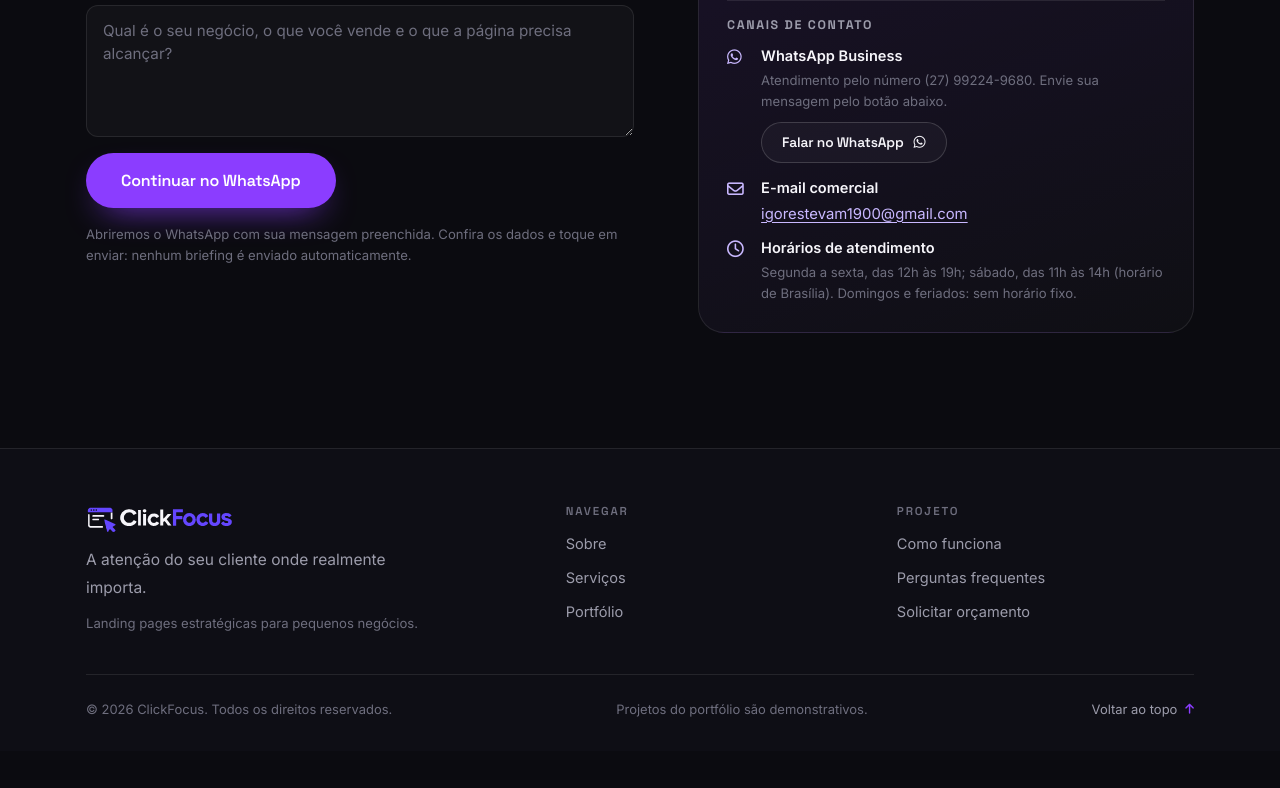
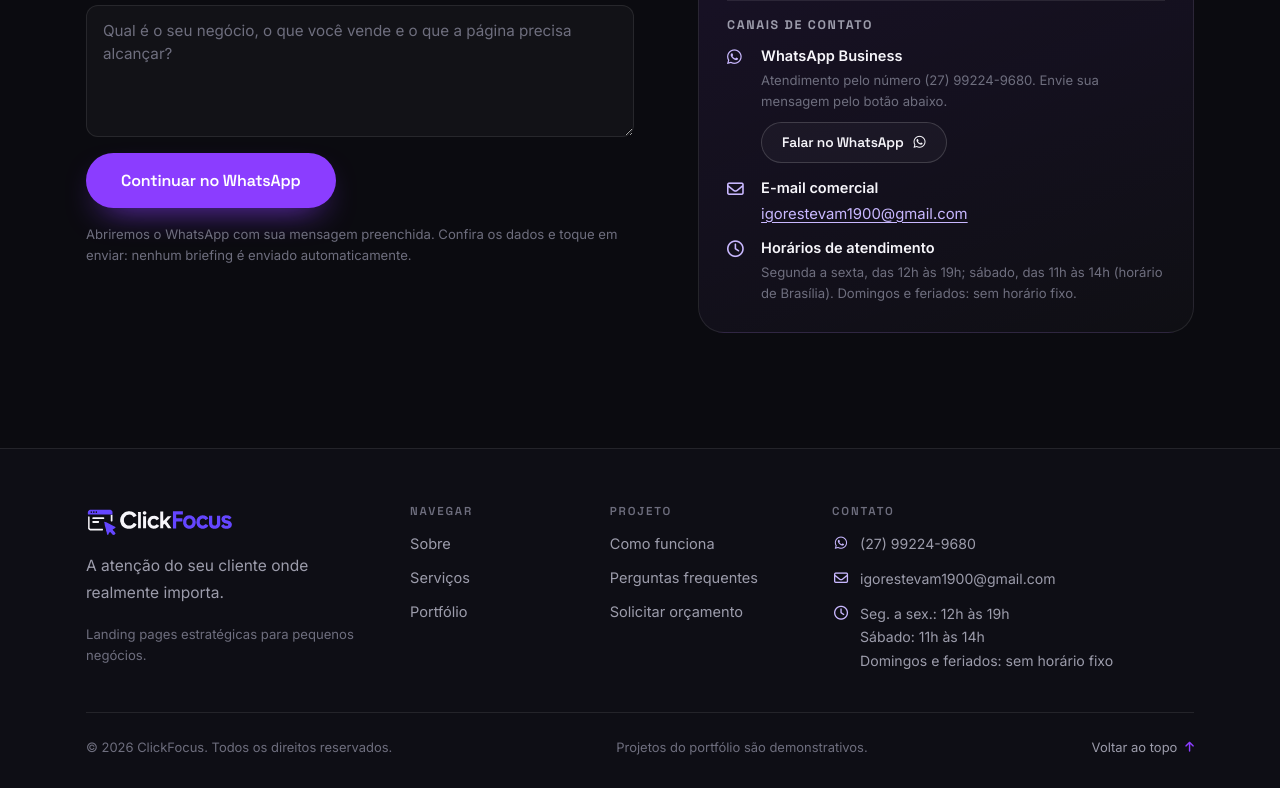
Before and after one commit to igorestevam/ClickFocus, a plain HTML site: page index.html in a window 1280 px wide. Shown: the part 5974-6762 px from the top of the page. Before the commit the page ends 6725 px from the top, so only its background shows below. Drawn offline with nearby package versions, Linux system fonts and the light colour scheme.

Commit message:
feat: exibir WhatsApp, e-mail e atendimento no rodapé

```diff
--- a/assets/site.css
+++ b/assets/site.css
@@ -57,7 +57,13 @@ button{font-family:inherit}
 .cf-contact{display:grid;gap:38px}
 @media(min-width:1024px){.cf-contact{grid-template-columns:1.05fr .95fr;gap:64px;align-items:start}}
 .cf-footer__inner{display:grid;gap:34px}
-@media(min-width:768px){.cf-footer__inner{grid-template-columns:1.5fr 1fr 1fr}}
+@media(min-width:768px){.cf-footer__inner{grid-template-columns:1.3fr 1fr 1fr}}
+@media(min-width:1080px){.cf-footer__inner{grid-template-columns:1.3fr .75fr .85fr 1.6fr;column-gap:30px}}
+.cf-footer__contact .cf-footer__links{gap:12px}
+.cf-footer__contact .cf-footer__links a,.cf-footer__hours{display:flex;align-items:flex-start;gap:10px;overflow-wrap:anywhere;font-size:.88rem;line-height:1.65;color:var(--text-muted)}
+.cf-footer__contact .cf-footer__links a:hover{color:var(--text-color)}
+.cf-footer__contact .cf-footer__links i,.cf-footer__hours i{flex:0 0 18px;text-align:center;margin-top:4px;color:var(--secondary-color)}
+.cf-footer__hours{cursor:default}
 /* Scroll reveal; fallback is fully visible if JavaScript is disabled */
 .reveal{opacity:1;transform:none}
 .js-reveal .reveal{opacity:0;transform:translateY(26px);transition:opacity .75s cubic-bezier(.22,.61,.36,1),transform .75s cubic-bezier(.22,.61,.36,1)}
--- a/index.html
+++ b/index.html
@@ -513,6 +513,14 @@
 <a href="#contato">Solicitar orçamento</a>
 </div>
 </nav>
+<div class="cf-footer__col cf-footer__contact" aria-labelledby="footer-contact-title">
+<h2 class="cf-footer__title" id="footer-contact-title">Contato</h2>
+<div class="cf-footer__links">
+<a href="https://wa.me/5527992249680?text=Ol%C3%A1%21%20Encontrei%20a%20ClickFocus%20pelo%20site%20e%20gostaria%20de%20solicitar%20um%20or%C3%A7amento." target="_blank" rel="noopener noreferrer"><i class="fa-brands fa-whatsapp" aria-hidden="true"></i><span>(27) 99224-9680</span></a>
+<a href="mailto:igorestevam1900@gmail.com"><i class="fa-regular fa-envelope" aria-hidden="true"></i><span>igorestevam1900@gmail.com</span></a>
+<div class="cf-footer__hours"><i class="fa-regular fa-clock" aria-hidden="true"></i><span>Seg. a sex.: 12h às 19h<br/>Sábado: 11h às 14h<br/>Domingos e feriados: sem horário fixo</span></div>
+</div>
+</div>
 </div>
 <div class="cf-footer__bottom">
 <p>© 2026 ClickFocus. Todos os direitos reservados.</p>
```
